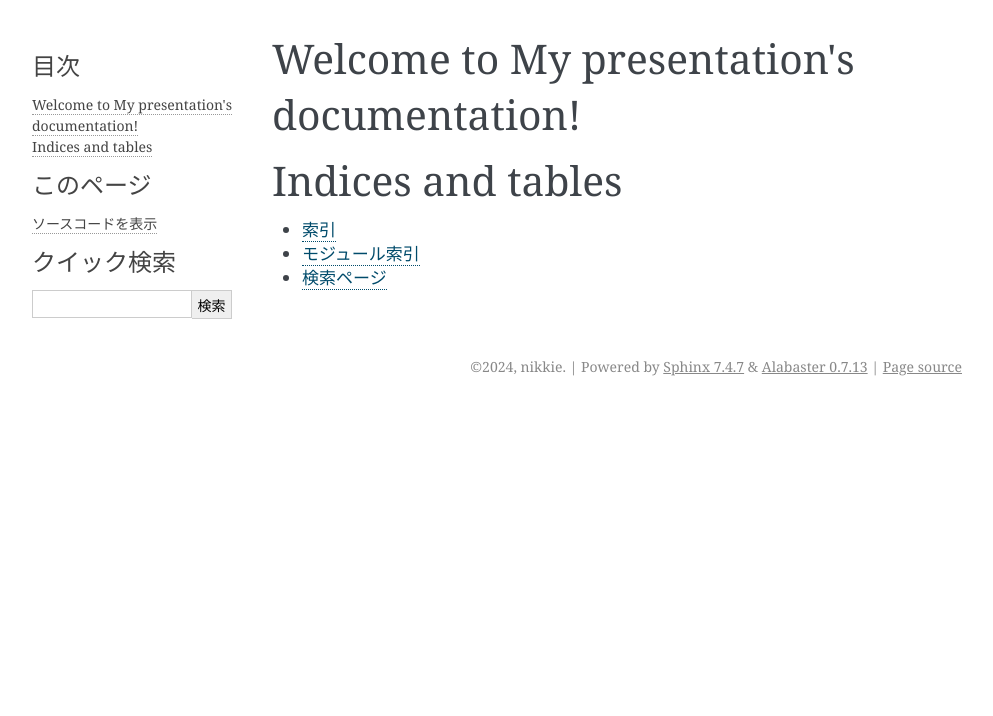
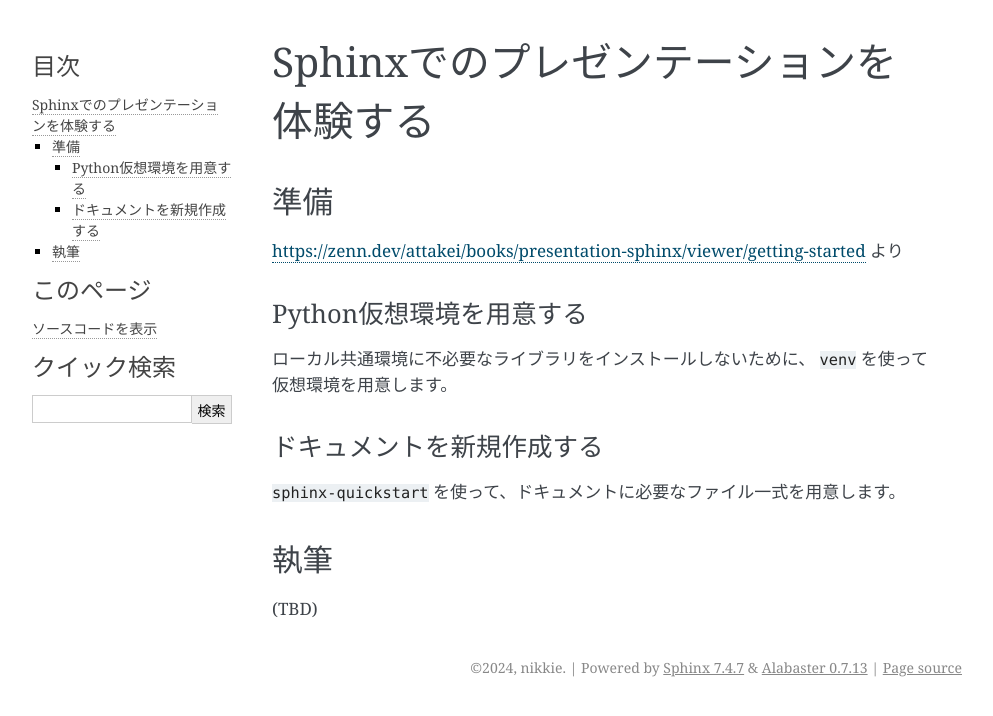
Before and after one commit to ftnext/recipe-sphinx-new-tab-link, a Sphinx documentation site: the page built from revealjs/source/index.rst, in a window 1280 px wide. Shown: the top 716 px of the page, without its empty margins (148-1141 px from the left). Built offline with Sphinx 7.4.7, drawn with Linux system fonts in a browser that asks for light colours.

Commit message:
[feat] Example presentation
ref: https://zenn.dev/attakei/books/presentation-sphinx/viewer/getting-started

```diff
--- a/revealjs/source/index.rst
+++ b/revealjs/source/index.rst
@@ -3,18 +3,27 @@
    You can adapt this file completely to your liking, but it should at least
    contain the root `toctree` directive.
 
-Welcome to My presentation's documentation!
-===========================================
+======================================
+Sphinxでのプレゼンテーションを体験する
+======================================
 
-.. toctree::
-   :maxdepth: 2
-   :caption: Contents:
+準備
+====
 
+https://zenn.dev/attakei/books/presentation-sphinx/viewer/getting-started より
 
+Python仮想環境を用意する
+------------------------
 
-Indices and tables
-==================
+ローカル共通環境に不必要なライブラリをインストールしないために、
+``venv`` を使って仮想環境を用意します。
 
-* :ref:`genindex`
-* :ref:`modindex`
-* :ref:`search`
+ドキュメントを新規作成する
+--------------------------
+
+``sphinx-quickstart`` を使って、ドキュメントに必要なファイル一式を用意します。
+
+執筆
+====
+
+(TBD)
```
